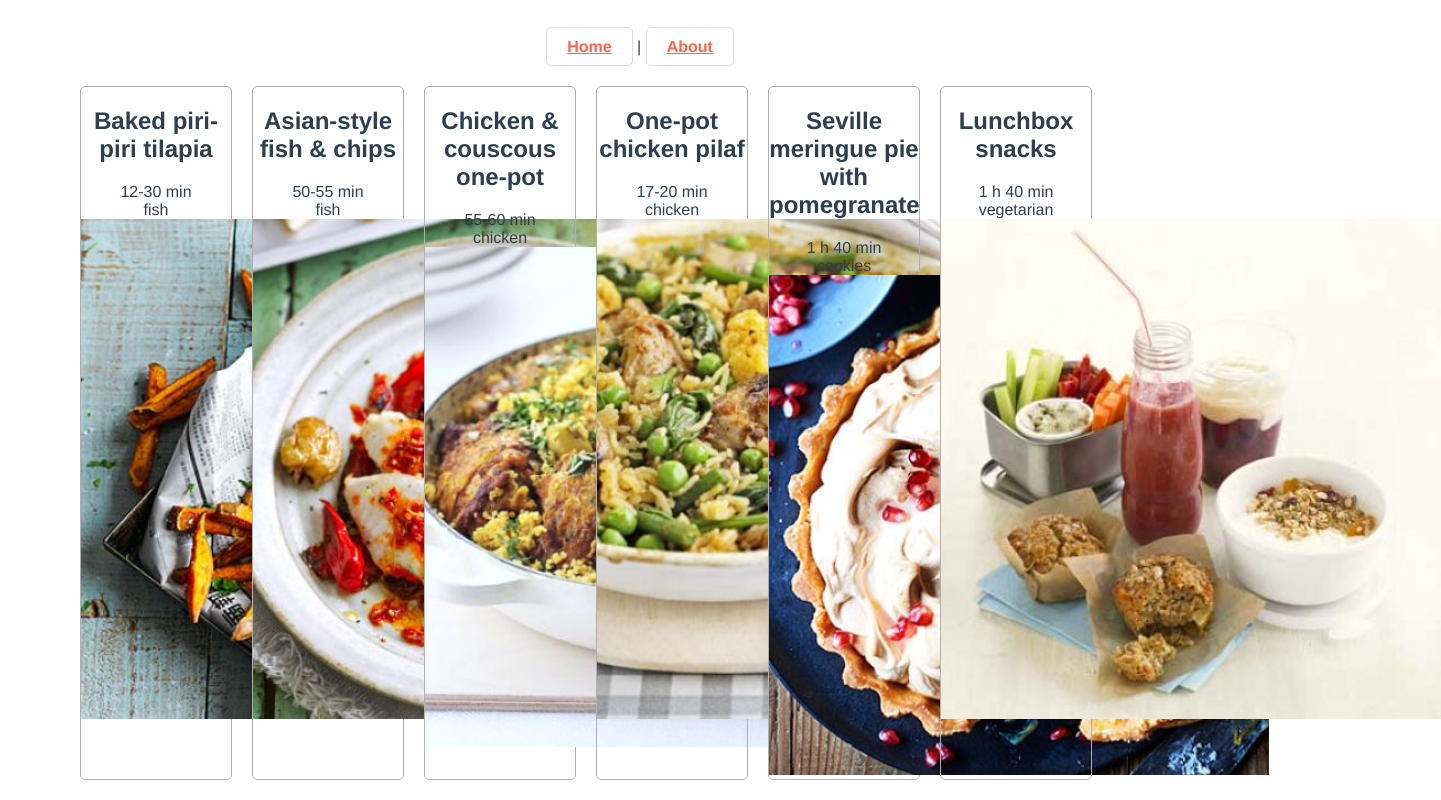
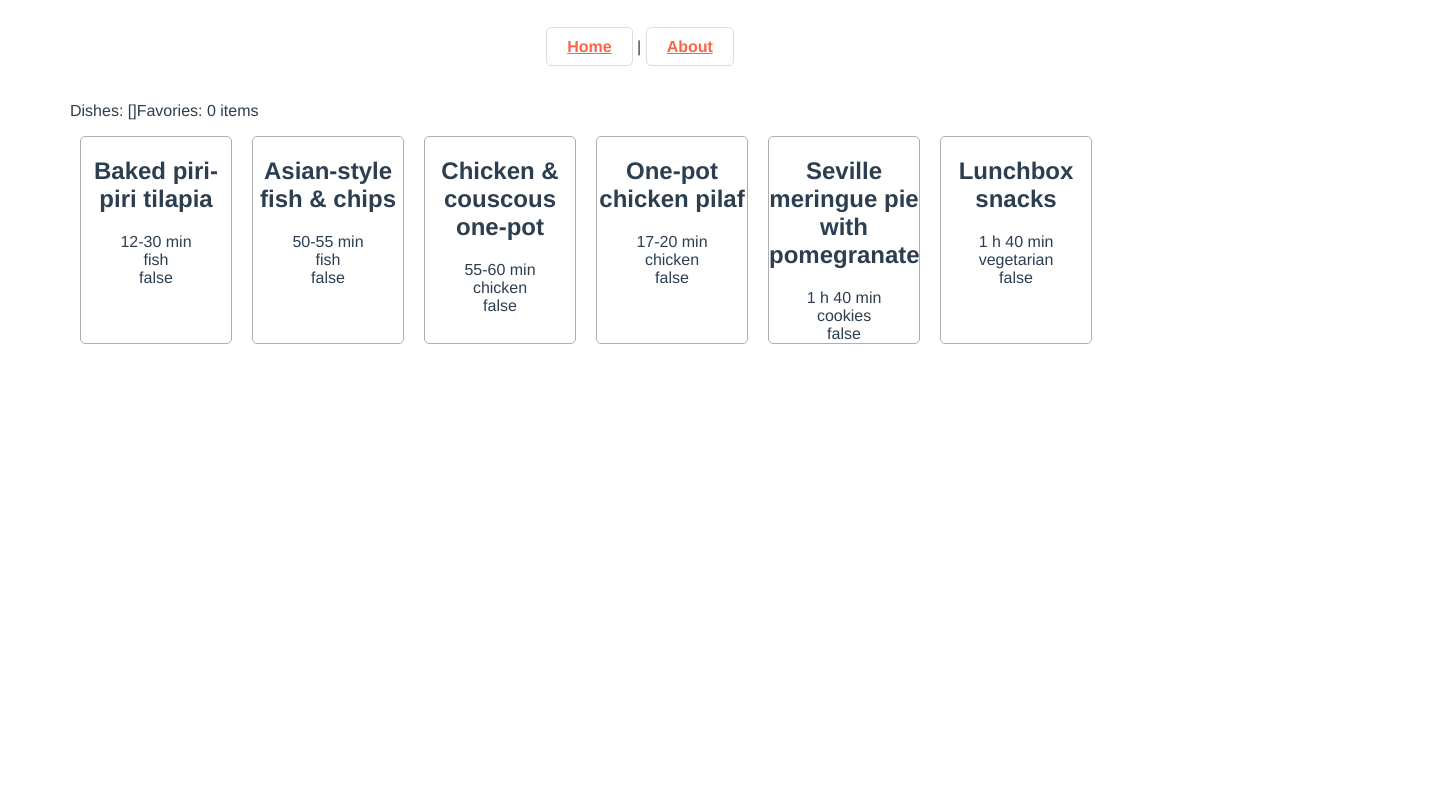
Before and after one commit to YuraKolesnikov/ez-recipe, a Vue app: page /#/ in a window 1280 px wide. Shown: the whole page, 1441 px wide, since content can reach past the window. Built offline with nearby package versions, Linux system fonts and the light colour scheme.

Commit message:
Implemented Vuex methods for Favorites list

```diff
--- a/src/components/Product.vue
+++ b/src/components/Product.vue
@@ -1,17 +1,19 @@
 <template>
-  <div class="product">
+  <div class="product" @click="callback(product.name)">
     <h2 class="product__name">{{ product.name }}</h2>
     <span class="product__info">{{ product.cooking_time }}</span>
     <span class="product__info">{{ product.categorie_id }}</span>
-    <img :src="product.image" alt="">
+    <span class="product__info">{{ product.favorite }}</span>
+    <!-- <img :src="product.image" alt=""> -->
   </div>
 </template>
 <script>
 export default {
   name: 'Product',
   props: {
-    product: Object
-  }
+    product: Object,
+    callback: Function
+  },
 }
 </script>
 <style lang="scss">
@@ -20,9 +22,15 @@ export default {
     width: 150px;
     margin: 0 10px;
     border-radius: 5px;
+    transition: border .35s ease;
 
     &__info {
       display: block;
     }
+
+    &.active {
+      border: 1px solid tomato;
+      transition: border .35s ease;
+    }
   }
 </style>
--- a/src/store/store.js
+++ b/src/store/store.js
@@ -8,10 +8,9 @@ export const store = new Vuex.Store({
     favorites: []
   },
   getters: {
-    favorites: state => {}
+    favorites: state => state.favorites
   },
   mutations: {
-    addToFavorites: (state, item) => {},
-    removeFromFavorites: (state, id) => {}
+    updateList: (state, data) => state.favorites = data
   }
 })
--- a/src/views/Home.vue
+++ b/src/views/Home.vue
@@ -1,10 +1,17 @@
 <template>
   <div class="home">
     <div class="container">
+      <div class="row" style="text-align: center">
+        <p>Dishes: {{favorites}}</p>
+        <p>Favories: {{ favoritesLength }} items</p>
+      </div>
       <div class="row">
         <Product
-          v-for="(product, key, index) in productData" :key="index"
+          v-for="(product, key, index) in productData"
+          :key="index"
           :product="product"
+          :callback="changeStatus"
+          :class="{ 'active': product.favorite }"
         />
       </div>
     </div>
@@ -24,6 +31,34 @@ export default {
     return {
       productData: productData
     }
+  },
+  computed: {
+    favorites() {
+      return this.$store.getters.favorites
+    },
+    favoritesLength() {
+      return this.favorites.length
+    }
+  },
+  methods: {
+    changeStatus(name) {
+      this.productData.forEach(item => {
+        if (item.name == name) {
+          item.favorite = !item.favorite
+          this.filterFavorites()
+        }
+      })
+    },
+
+    filterFavorites() {
+      const favorites = this.productData
+      .filter(item => item.favorite === true)
+      .map(item => ({
+        name: item.name
+      }))
+
+      this.$store.commit('updateList', favorites)
+    }
   }
 }
 </script>
```
